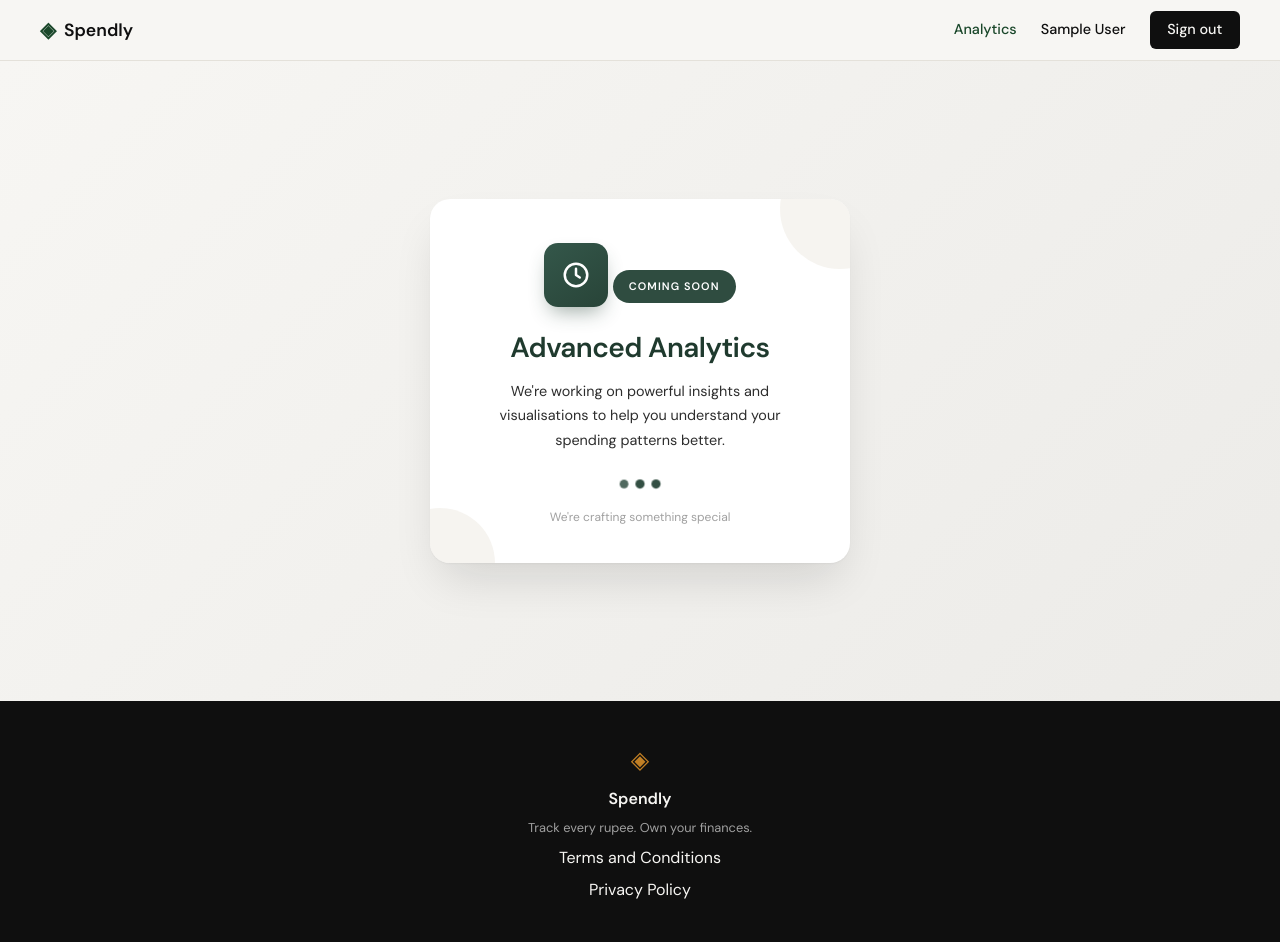
After one commit to Devika35/spendly, a Flask app: page /analytics in a window 1280 px wide. The commit adds this page. Run offline with Flask 3, Linux system fonts and the light colour scheme; the visitor is signed in with stand-in values (Sample User, id 1).

Commit message:
add coming soon page

```diff
--- a/app.py
+++ b/app.py
@@ -225,6 +225,13 @@ def profile():
     )
 
 
+@app.route("/analytics")
+def analytics():
+    if not session.get("user_id"):
+        return redirect(url_for("login"))
+    return render_template("analytics.html")
+
+
 @app.route("/terms")
 def terms():
     return render_template("terms.html")
--- /dev/null
+++ b/static/css/analytics.css
@@ -0,0 +1,136 @@
+/* ------------------------------------------------------------------ */
+/* Analytics — coming soon                                             */
+/* ------------------------------------------------------------------ */
+
+.analytics-section {
+    min-height: calc(100vh - 60px - 100px);
+    padding: 4rem 1.5rem;
+    display: flex;
+    align-items: center;
+    justify-content: center;
+    background: linear-gradient(135deg, var(--paper) 0%, #ecebe8 100%);
+}
+
+.analytics-card {
+    position: relative;
+    overflow: hidden;
+    width: 100%;
+    max-width: 420px;
+    background: var(--paper-card);
+    border-radius: var(--radius-lg);
+    padding: 2.75rem 2.5rem 2.25rem;
+    text-align: center;
+    box-shadow:
+        0 1px 2px rgba(15, 15, 15, 0.04),
+        0 24px 48px -12px rgba(15, 15, 15, 0.14);
+}
+
+/* Soft decorative circles in the card corners */
+.analytics-blob {
+    position: absolute;
+    border-radius: 50%;
+    background: var(--paper-warm);
+    opacity: 0.6;
+    pointer-events: none;
+}
+
+.analytics-blob-top {
+    width: 120px;
+    height: 120px;
+    top: -50px;
+    right: -50px;
+}
+
+.analytics-blob-bottom {
+    width: 110px;
+    height: 110px;
+    bottom: -55px;
+    left: -45px;
+}
+
+.analytics-icon {
+    position: relative;
+    display: inline-flex;
+    align-items: center;
+    justify-content: center;
+    width: 64px;
+    height: 64px;
+    border-radius: 14px;
+    background: linear-gradient(145deg, #34574a 0%, #284438 100%);
+    color: var(--paper-card);
+    box-shadow: 0 10px 20px -6px rgba(40, 68, 56, 0.45);
+    margin-bottom: 1.5rem;
+}
+
+.analytics-badge {
+    position: relative;
+    display: inline-block;
+    background: #2f4c40;
+    color: var(--paper-card);
+    font-size: 0.68rem;
+    font-weight: 600;
+    letter-spacing: 0.1em;
+    text-transform: uppercase;
+    padding: 0.5rem 1rem;
+    border-radius: 999px;
+    margin-bottom: 1.1rem;
+}
+
+.analytics-title {
+    position: relative;
+    font-family: var(--font-body);
+    font-weight: 600;
+    font-size: 1.75rem;
+    line-height: 1.2;
+    letter-spacing: -0.02em;
+    color: #1f3a2e;
+    margin-bottom: 0.9rem;
+}
+
+.analytics-subtitle {
+    position: relative;
+    font-size: 0.9rem;
+    line-height: 1.7;
+    color: var(--ink-soft);
+    max-width: 300px;
+    margin: 0 auto 1.75rem;
+}
+
+/* Three pulsing dots */
+.analytics-dots {
+    display: flex;
+    justify-content: center;
+    gap: 0.5rem;
+    margin-bottom: 1.25rem;
+}
+
+.analytics-dots span {
+    width: 8px;
+    height: 8px;
+    border-radius: 50%;
+    background: #8a9893;
+    animation: analytics-pulse 1.4s ease-in-out infinite;
+}
+
+.analytics-dots span:nth-child(2) { animation-delay: 0.2s; }
+.analytics-dots span:nth-child(3) { animation-delay: 0.4s; }
+
+@keyframes analytics-pulse {
+    0%, 100% { background: #8a9893; transform: scale(1); }
+    50%      { background: #2f4c40; transform: scale(1.15); }
+}
+
+@media (prefers-reduced-motion: reduce) {
+    .analytics-dots span { animation: none; }
+}
+
+.analytics-note {
+    position: relative;
+    font-size: 0.75rem;
+    color: var(--ink-faint);
+}
+
+@media (max-width: 600px) {
+    .analytics-section { padding: 2.5rem 1rem; }
+    .analytics-card { padding: 2.25rem 1.5rem 2rem; }
+}
--- a/static/css/style.css
+++ b/static/css/style.css
@@ -102,6 +102,7 @@ a { color: inherit; text-decoration: none; }
 
 .nav-links a { color: var(--ink-muted); transition: color 0.2s; }
 .nav-links a:hover { color: var(--ink); }
+.nav-links a.active { color: var(--accent); }
 
 .nav-cta {
     background: var(--ink) !important;
--- /dev/null
+++ b/templates/analytics.html
@@ -0,0 +1,39 @@
+{% extends "base.html" %}
+
+{% block title %}Analytics — Spendly{% endblock %}
+
+{% block head %}
+<link rel="stylesheet" href="{{ url_for('static', filename='css/analytics.css') }}">
+{% endblock %}
+
+{% block content %}
+<section class="analytics-section">
+    <div class="analytics-card">
+        <span class="analytics-blob analytics-blob-top" aria-hidden="true"></span>
+        <span class="analytics-blob analytics-blob-bottom" aria-hidden="true"></span>
+
+        <div class="analytics-icon" aria-hidden="true">
+            <svg width="30" height="30" viewBox="0 0 24 24" fill="none"
+                 stroke="currentColor" stroke-width="2"
+                 stroke-linecap="round" stroke-linejoin="round">
+                <circle cx="12" cy="12" r="9"></circle>
+                <polyline points="12 7 12 12 15 14"></polyline>
+            </svg>
+        </div>
+
+        <span class="analytics-badge">Coming soon</span>
+
+        <h1 class="analytics-title">Advanced Analytics</h1>
+        <p class="analytics-subtitle">
+            We're working on powerful insights and visualisations to help
+            you understand your spending patterns better.
+        </p>
+
+        <div class="analytics-dots" aria-hidden="true">
+            <span></span><span></span><span></span>
+        </div>
+
+        <p class="analytics-note">We're crafting something special</p>
+    </div>
+</section>
+{% endblock %}
--- a/templates/base.html
+++ b/templates/base.html
@@ -20,6 +20,8 @@
             </a>
             <div class="nav-links">
                 {% if session.get('user_id') %}
+                <a href="{{ url_for('analytics') }}"
+                   {% if request.endpoint == 'analytics' %}class="active" aria-current="page"{% endif %}>Analytics</a>
                 <span>{{ session['user_name'] }}</span>
                 <a href="{{ url_for('logout') }}" class="nav-cta">Sign out</a>
                 {% else %}
```
